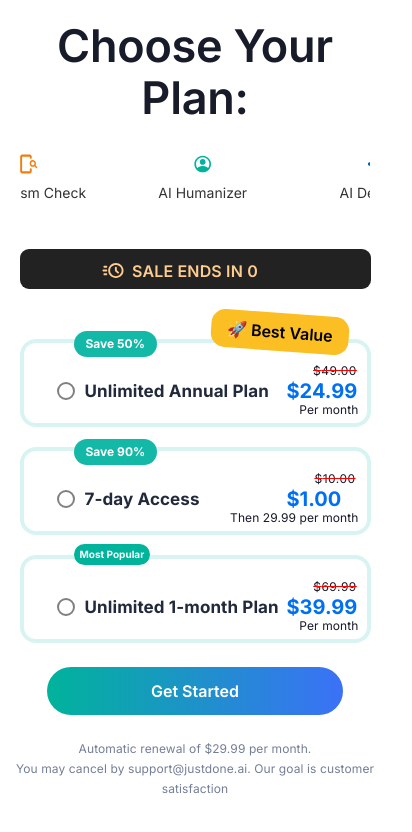
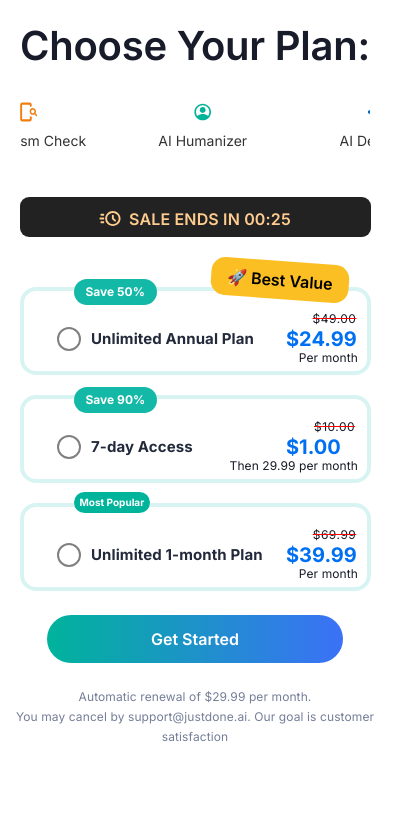
Before and after one commit to wodaMP3/boosters-test, a Next.js app: page / in a window 390 px wide. Shown: the top 832 px of the page, 412 px wide, since content can reach past the window. Built offline with nearby package versions, Linux system fonts and the light colour scheme; what @nextui-org/react would draw is missing.

Commit message:
test update

```diff
--- a/src/components/Header/Header.module.css
+++ b/src/components/Header/Header.module.css
@@ -69,6 +69,10 @@
 /* Анимация только на мобильных */
 @media (max-width: 768px) {
 
+  .title {
+    font-size: 40px;
+  }
+
   .featuresContainer {
     display: inline-block;
   }
--- a/src/components/ProductCard/ProductCard.module.css
+++ b/src/components/ProductCard/ProductCard.module.css
@@ -225,6 +225,17 @@
     margin-left: 20px;
   }
 
+  .expiredStyle  {
+    height: 90px;
+  }
+
+  .expiredStyle .cardContent {
+    top: 0;
+  }
+
+
+
+
   @media (max-width: 1200px) {
     .productCard {
         width: 300px; /* Уменьшаем ширину карточки */
@@ -288,8 +299,8 @@
 }
 
 .period {
-  width: 100%;
-  margin-right: 0;
+  width: 245px;
+  margin-right: 600px;
   font-size: 20px; /* Уменьшаем размер шрифта */
   line-height: 10px;
 }
@@ -316,9 +327,15 @@
 }
 }
 
+@media (max-width: 825px) {
+
+  .period {
+    margin-right: 466px;
+  }
+}
 
 
-@media (max-width: 768px) {
+@media (max-width: 770px) {
 
   .productCard {
     width: 90%; /* Карточка занимает всю ширину */
@@ -332,14 +349,20 @@
     padding: 6px; /* Уменьшаем отступы */
   }
 
+
   .period {
-    font-size: 14px;
-    margin-right: 470px; /* Уменьшаем размер шрифта */
+    font-size: 20px;
+    width: 250px;
+    margin-right: 460px;
   }
 
   .price {
     font-size: 16px; /* Уменьшаем размер шрифта */
     margin-left: -200px;
+  }
+
+  .newPrice {
+    font-size: 23px;
   }
 
   .oldPrice {
@@ -366,6 +389,12 @@
   }
 }
 
+@media (max-width: 555px) {
+  .period {
+    margin-right: 235px;
+  }
+}
+
 @media (max-width: 480px) {
   .productCard {
     padding: 8px;
@@ -389,9 +418,14 @@
     height: 24px;
   }
 
+  .expiredStyle .period {
+
+  }
+
   .period {
-    font-size: 17px;
-    margin-right: 50px;
+    font-size: 15px;
+    margin-right: 210px;
+
   }
 
   .price {
@@ -399,6 +433,7 @@
   }
 
   .newPrice {
+    font-size: 20px;
     margin-left: 25px;
   }
 
@@ -420,10 +455,6 @@
     right: 18px;
   }
 
-  .checkbox {
-    width: 18px; /* Еще меньше размер чекбокса */
-    height: 18px; /* Еще меньше размер чекбокса */
-  }
 
   .checkIcon {
     width: 14px; /* Еще меньше размер иконки */
@@ -431,9 +462,21 @@
   }
 }
 
-@media (max-width: 360px) {
+@media (max-width: 435px) {
+  .period {
+    margin-left: 0;
+    margin-right: 157px;
+  }
+}
+
+@media (max-width: 395px) {
+
+  .expiredStyle .period {
+    margin-right: 122px;
+  }
+
   .period {
     font-size: 15px;
-    margin-right: 70px;
+    margin-right: 120px;
   }
 }
--- a/src/components/ProductCard/ProductCard.props.ts
+++ b/src/components/ProductCard/ProductCard.props.ts
@@ -6,4 +6,5 @@
   onSelect: (id: string) => void;
   isMostPopular?: boolean; // if u need to change the popular one
   isUnique?: boolean;
+  isTimerExpired?: boolean;
 }
--- a/src/components/ProductCard/ProductCard.tsx
+++ b/src/components/ProductCard/ProductCard.tsx
@@ -1,4 +1,6 @@
-import React, { useState } from "react";
+'use client'
+
+import React, { useState, useEffect } from "react";
 import styles from "./ProductCard.module.css";
 import { Checkbox } from "@headlessui/react";
 import { ProductCardProps } from "./ProductCard.props";
@@ -6,16 +8,29 @@
 import Image from "next/image";
 import acute from '../../img/acute.png';
 
-const ProductCard: React.FC<ProductCardProps> = ({ product, selected, onSelect, isUnique }) => {
+const ProductCard: React.FC<ProductCardProps> = ({ product, selected, onSelect, isUnique, isTimerExpired }) => {
 
   const [showTime, setShowTime] = useState<boolean>(true);
 
+
+   useEffect(() => {
+      // Проверяем, истёк ли таймер при загрузке страницы
+      const timerExpired = localStorage.getItem("timerExpired");
+      if (timerExpired === "true") {
+        setShowTime(false);
+      }
+    }, []);
+
+    const handleTimerExpire = () => {
+      setShowTime(false);
+      localStorage.setItem("timerExpired", "true"); // Фиксируем, что таймер истёк
+    };
 
   return (
 
 
     <div className={`${styles.productCard} ${isUnique ? styles.customPosition : ""}
-      ${selected ? styles.selected : ""} `}
+      ${selected ? styles.selected : ""} ${isTimerExpired ? styles.expiredStyle : "" }`}
       onClick={() => onSelect(product.id)}
       >
 
@@ -32,12 +47,17 @@
       {/* "Best Value" плашка для третьего продукта */}
       {product.id === "3" && <div className={styles.bestValueBadge}>🚀 Best Value</div>}
 
+
+
+       {showTime && (
         <div className={styles.saleBanner}>
-          <span className={styles.timerText}><Image src={acute} alt="Timer Icon" className={styles.saleIcon} width={22} height={16}/>
-            SALE ENDS IN <Timer duration={1}
-              onExpire={() => setShowTime(false) }/></span>
-          <div className={styles.bannerArrow}></div>
-        </div>
+        <span className={styles.timerText}><Image src={acute} alt="Timer Icon" className={styles.saleIcon} width={22} height={16}/>
+          SALE ENDS IN <Timer duration={30}
+            onExpire={handleTimerExpire}/></span>
+        <div className={styles.bannerArrow}></div>
+      </div>
+       )}
+
         <div className={styles.cardContent}>
       <div className={styles.checkboxContainer}>
         <Checkbox
--- a/src/components/ProductList/ProductList.module.css
+++ b/src/components/ProductList/ProductList.module.css
@@ -26,6 +26,7 @@
     top: 0;
     margin-left: auto;
     margin-right: auto;
+
     height: 40px;
     width: 90%;
     background-color: #222;
@@ -42,6 +43,7 @@
 .timerText {
   position: relative;
   top: 0;
+  margin-left: 30px;
 }
 
 .saleIcon {
--- a/src/components/ProductList/ProductList.tsx
+++ b/src/components/ProductList/ProductList.tsx
@@ -1,14 +1,15 @@
 'use client'
 
-import React, { useState } from "react";
+
+import React, { useState, useEffect } from "react";
 import { Product } from "@/types/productTypes";
 import ProductCard from "../ProductCard/ProductCard";
-import styles from './ProductList.module.css';
+import styles from "./ProductList.module.css";
 import Button from "../Button/Button";
 import Header from "../Header/Header";
 import Timer from "../Timer/Timer";
 import Image from "next/image";
-import acute from '@/img/acute.svg'
+import acute from "@/img/acute.svg";
 
 const products: Product[] = [
   {
@@ -21,20 +22,20 @@
     trial_period: 7,
     trial_amount: 100,
     isMostPopular: true,
-      period: 'Per month',
+    period: "Per month",
     isUnique: false,
   },
   {
     id: "2",
     name: "7-day Access",
     regularity: "month",
-      oldPrice: 10.00,
-      newPrice: 1.00,
+    oldPrice: 10.0,
+    newPrice: 1.0,
     currency: "USD",
     trial_period: 0,
     trial_amount: 100,
     isMostPopular: false,
-      period: 'Then 29.99 per month',
+    period: "Then 29.99 per month",
     isUnique: true,
   },
   {
@@ -42,21 +43,28 @@
     name: "Unlimited Annual Plan",
     regularity: "year",
     newPrice: 24.99,
-      oldPrice: 49.00,
+    oldPrice: 49.0,
     currency: "USD",
     trial_period: 14,
     trial_amount: 100,
     isMostPopular: false,
-      period: 'Per month',
-      isUnique: false
+    period: "Per month",
+    isUnique: false,
   },
 ];
-
-
 
 const ProductList: React.FC = () => {
   const [selectedId, setSelectedId] = useState<string | null>(null);
   const [showTime, setShowTime] = useState<boolean>(true);
+  const isTimerExpired = typeof window !== "undefined" && localStorage.getItem("timerExpired") === "true";
+
+  useEffect(() => {
+    // Проверяем, истёк ли таймер при загрузке страницы
+    const timerExpired = localStorage.getItem("timerExpired");
+    if (timerExpired === "true") {
+      setShowTime(false);
+    }
+  }, []);
 
   const handleSelect = (id: string) => {
     setSelectedId(id);
@@ -67,33 +75,43 @@
     if (selectedProduct) {
       console.log(`ID: ${selectedProduct.id}, Name: ${selectedProduct.name}`);
     } else {
-      console.log('Please, choose the product!');
+      console.log("Please, choose the product!");
     }
-  }
+  };
 
-
+  const handleTimerExpire = () => {
+    setShowTime(false);
+    localStorage.setItem("timerExpired", "true"); // Фиксируем, что таймер истёк
+  };
 
   return (
     <>
-
       <Header />
 
+      {/* Показываем баннер только если таймер не истёк */}
+      {showTime && (
         <div className={styles.saleBannerMobile}>
           <span className={styles.timerText}>
-          <Image src={acute} alt="Timer Icon" className={styles.saleIcon} width={22} height={16} />
-          SALE ENDS IN <Timer duration={1}
-          onExpire={() => setShowTime(false) }/>
+            <Image
+              src={acute}
+              alt="Timer Icon"
+              className={styles.saleIcon}
+              width={22}
+              height={16}
+            />
+            SALE ENDS IN <Timer duration={30} onExpire={handleTimerExpire} />
           </span>
         </div>
+      )}
 
       <div className={styles.productList}>
-
         {products.map((product) => (
           <ProductCard
             key={product.id}
             product={product}
             selected={selectedId === product.id}
             onSelect={handleSelect}
+            isTimerExpired={isTimerExpired}
           />
         ))}
       </div>
@@ -104,9 +122,8 @@
 
       <div className={styles.bottomText}>
         <p>Automatic renewal of $29.99 per month.</p>
-          <p>You may cancel by support@justdone.ai. Our goal is customer satisfaction</p>
+        <p>You may cancel by support@justdone.ai. Our goal is customer satisfaction</p>
       </div>
-
     </>
   );
 };
--- a/src/components/Timer/Timer.tsx
+++ b/src/components/Timer/Timer.tsx
@@ -1,4 +1,3 @@
-'use client'
 
 import React, { useState, useEffect } from "react";
 
@@ -38,7 +37,14 @@
 
   if (timeLeft === null) return null; // Пока идёт инициализация
 
-  return <span>{timeLeft}</span>;
+  // Вычисляем минуты и секунды
+  const minutes = Math.floor(timeLeft / 60);
+  const seconds = timeLeft % 60;
+
+  // Форматируем в "MM:SS"
+  const formattedTime = `${String(minutes).padStart(2, "0")}:${String(seconds).padStart(2, "0")}`;
+
+  return <span>{formattedTime}</span>;
 };
 
 export default Timer;
```
Lines whose indentation alone changed are shown as unchanged.
